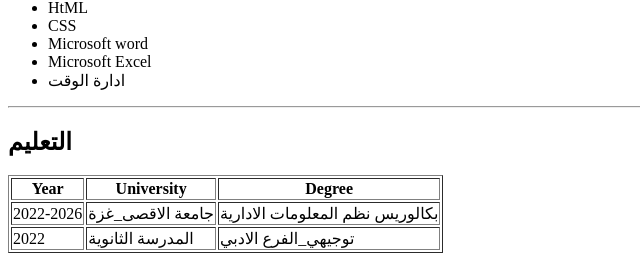
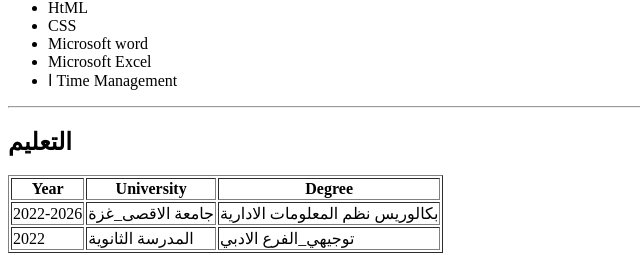
Before and after one commit to mariamdahman2023-ai/my-cv, a plain HTML site: page index.html in a window 1280 px wide. Shown: the part 511-766 px from the top of the page, 0-640 px from the left. Drawn offline with Linux system fonts and the light colour scheme.

Commit message:
Update index.html

```diff
--- a/index.html
+++ b/index.html
@@ -49,7 +49,7 @@
         <li>CSS</li>
         <li>Microsoft word</li>
         <li>Microsoft Excel</li>
-        <li>ادارة الوقت</li>
+        <li>ا Time Management</li>
         </ul>
     <hr>
 
```
